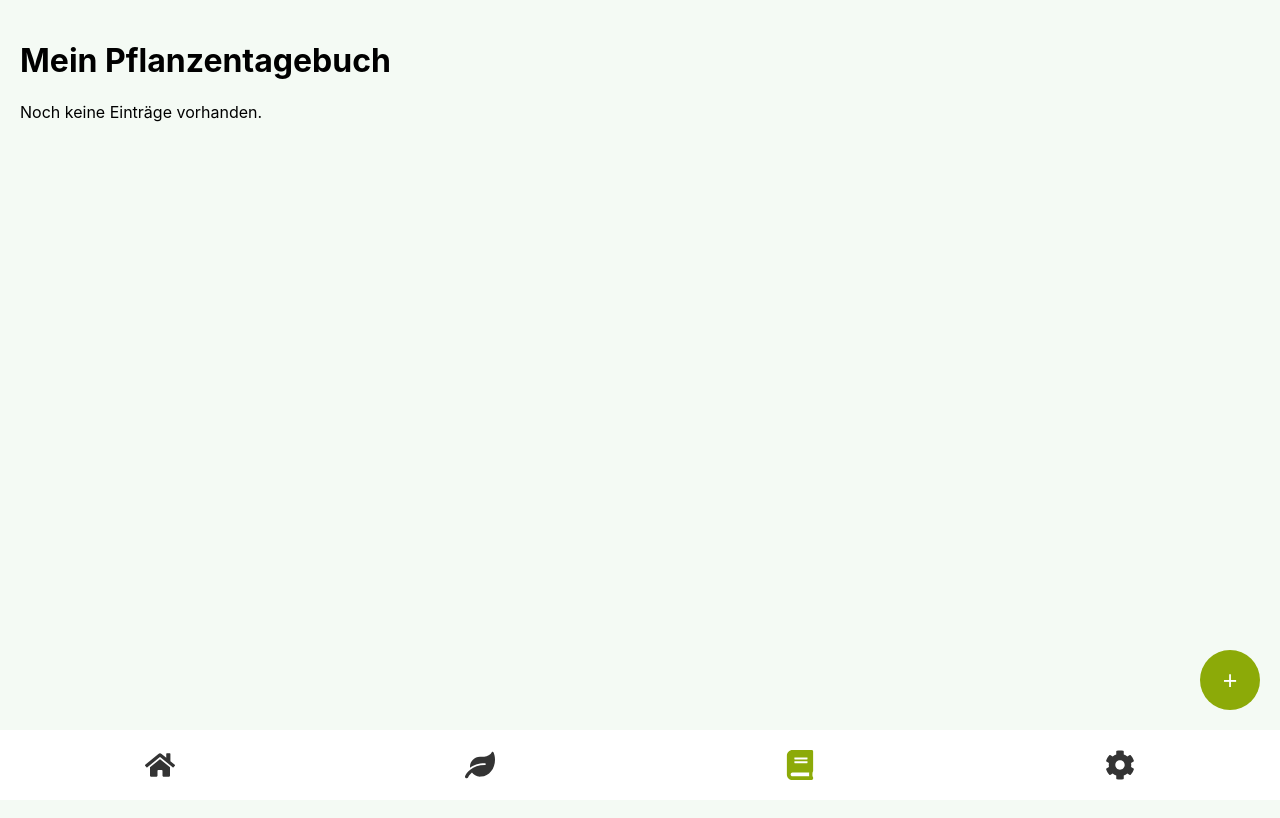
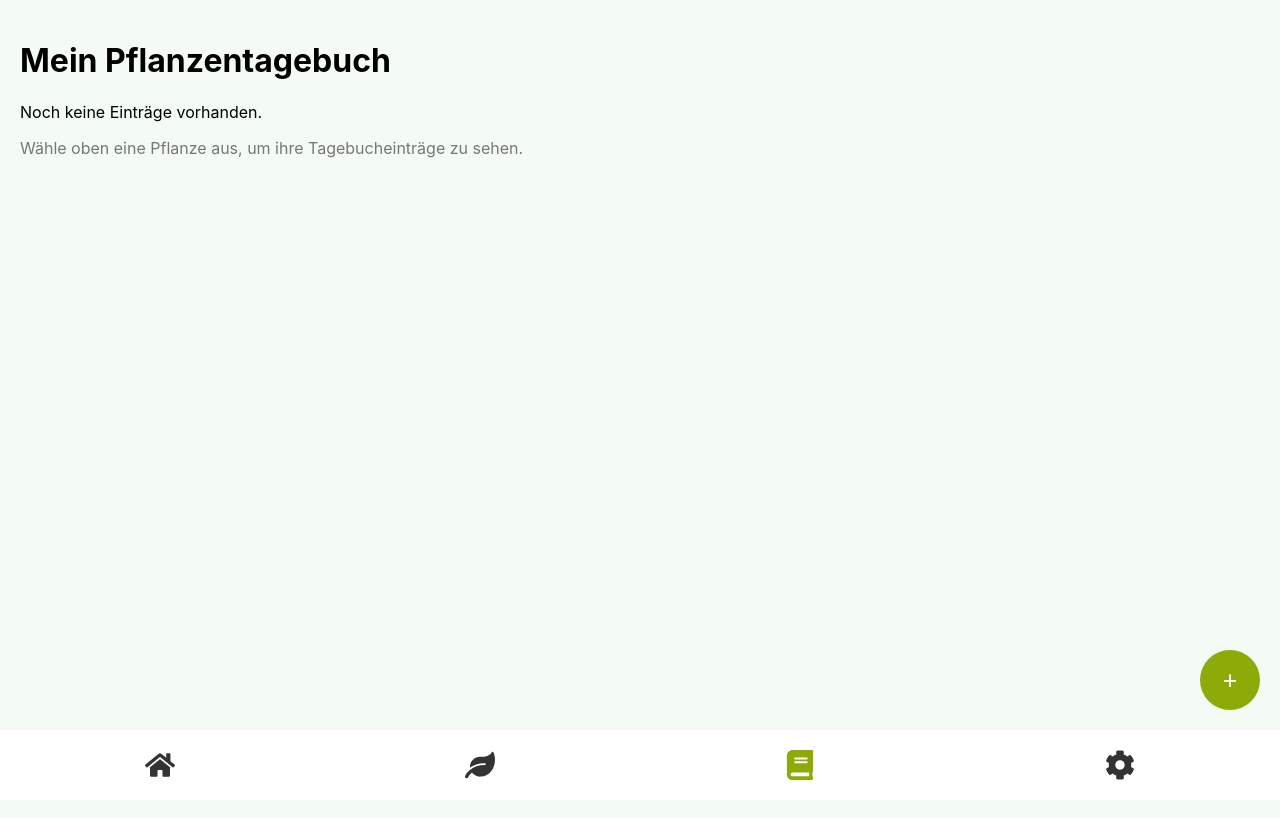
Before and after one commit to moqimarla/pflanziskaapp, a React (Create React App) app: page /tagebuch in a window 1280 px wide. Shown: the top 818 px of the page. Built offline with nearby package versions, Linux system fonts and the light colour scheme.

Commit message:
Tagebuchseite ist nach Pflanzen unterteilt

```diff
--- a/src/pages/Tagebuch.js
+++ b/src/pages/Tagebuch.js
@@ -29,6 +29,8 @@ export default function Tagebuch() {
   });
 
   const [editId, setEditId] = useState(null);
+
+  const [ausgewaehltePflanzeId, setAusgewaehltePflanzeId] = useState(null);
 
   function handleChange(e) {
     setForm({
@@ -155,6 +157,25 @@ export default function Tagebuch() {
     fontSize: 14,
   };
 
+  function getEintraegeNachPflanze(pflanzenId) {
+    return tagebuch
+      .filter((eintrag) => Number(eintrag.pflanzenId) === Number(pflanzenId))
+      .sort((a, b) => new Date(b.datum) - new Date(a.datum));
+  }
+
+  const pflanzenMitEintraegen = pflanzen.filter(
+    (pflanze) => getEintraegeNachPflanze(pflanze.id).length > 0
+  );
+
+  useEffect(() => {
+    if (!ausgewaehltePflanzeId && pflanzenMitEintraegen.length > 0) {
+      setAusgewaehltePflanzeId(pflanzenMitEintraegen[0].id);
+    }
+  }, [pflanzenMitEintraegen, ausgewaehltePflanzeId]);
+
+
+
+
   return (
     <div
       style={{
@@ -165,19 +186,68 @@ export default function Tagebuch() {
     >
       <h1>Mein Pflanzentagebuch</h1>
 
+      {pflanzenMitEintraegen.length > 0 && (
+        <div
+          style={{
+            display: "flex",
+            gap: 10,
+            overflowX: "auto",
+            paddingBottom: 10,
+            marginBottom: 20,
+          }}
+        >
+          {pflanzenMitEintraegen.map((pflanze) => (
+            <button
+              key={pflanze.id}
+              onClick={() => setAusgewaehltePflanzeId(pflanze.id)}
+              style={{
+                padding: "10px 14px",
+                borderRadius: 999,
+                border: "1px solid #8CB300",
+                backgroundColor:
+                  ausgewaehltePflanzeId === pflanze.id ? "#8CB300" : "white",
+                color:
+                  ausgewaehltePflanzeId === pflanze.id ? "white" : "#4F6F00",
+                cursor: "pointer",
+                whiteSpace: "nowrap",
+                fontSize: 14,
+              }}
+            >
+              {pflanze.name}
+            </button>
+          ))}
+        </div>
+      )}
+
       {tagebuch.length === 0 && (
         <p>Noch keine Einträge vorhanden.</p>
       )}
 
-      {[...tagebuch]
-      .sort((a, b) => new Date(b.datum) - new Date(a.datum))
-      .map((eintrag) => {
+      {ausgewaehltePflanzeId ? (
+        (() => {
           const pflanze = pflanzen.find(
-          p => p.id === Number(eintrag.pflanzenId)
+            (p) => p.id === Number(ausgewaehltePflanzeId)
           );
 
+          const eintraegeDerPflanze = getEintraegeNachPflanze(ausgewaehltePflanzeId);
+
+          if (!pflanze) return null;
+
           return (
-          //Tagebucheinträge in einer flexiblen Box mit Bild rechts und Text links darstellen
+            <div style={{ marginBottom: 30 }}>
+              <h2
+                style={{
+                  marginTop: 25,
+                  marginBottom: 12,
+                  color: "#4F6F00",
+                  borderBottom: "2px solid #DDEECC",
+                  paddingBottom: 6,
+                }}
+              >
+                {pflanze.name}
+              </h2>
+
+              {eintraegeDerPflanze.map((eintrag) => (
                 <div
                   key={eintrag.id}
                   style={{
@@ -195,28 +265,21 @@ export default function Tagebuch() {
                   }}
                 >
                   <div style={{ flex: 1 }}>
-              <h2>{eintrag.datum}</h2>
-
-              <p
-                style={{
-                  color: "#777",
-                  fontSize: 14,
-                }}
-              >
-                {pflanze?.name}
-              </p>
+                    <h3 style={{ marginTop: 0 }}>
+                      {eintrag.datum}
+                    </h3>
 
                     <p>
                       {eintrag.eintrag.length > 100
-                  ? eintrag.eintrag.substring(0, 100) + '...'
+                        ? eintrag.eintrag.substring(0, 100) + "..."
                         : eintrag.eintrag}
                     </p>
 
-              <div style={{display: "flex", gap: 10, marginTop: 10}}>
+                    <div style={{ display: "flex", gap: 10, marginTop: 10 }}>
                       <button
                         onClick={() => startEdit(eintrag)}
                         style={{
-                    background:"Transparent",
+                          background: "transparent",
                           border: "none",
                           cursor: "pointer",
                           padding: 6,
@@ -228,7 +291,7 @@ export default function Tagebuch() {
                       <button
                         onClick={() => tagebuchLoeschen(eintrag.id)}
                         style={{
-                    background:"Transparent",
+                          background: "transparent",
                           border: "none",
                           cursor: "pointer",
                           padding: 6,
@@ -239,6 +302,7 @@ export default function Tagebuch() {
                     </div>
                   </div>
 
+                  {eintrag.bild && (
                     <div
                       style={{
                         display: "flex",
@@ -247,7 +311,6 @@ export default function Tagebuch() {
                         flexShrink: 0,
                       }}
                     >
-              {eintrag.bild && (
                       <img
                         src={eintrag.bild}
                         alt=""
@@ -258,11 +321,18 @@ export default function Tagebuch() {
                           borderRadius: 12,
                         }}
                       />
+                    </div>
                   )}
                 </div>
+              ))}
             </div>
           );
-      })}
+        })()
+      ) : (
+        <p style={{ color: "#777" }}>
+          Wähle oben eine Pflanze aus, um ihre Tagebucheinträge zu sehen.
+        </p>
+      )}
 
       <button
         onClick={() => setOpen(true)}
```
Lines whose indentation alone changed are shown as unchanged.
